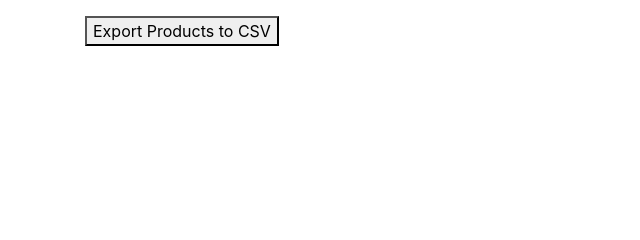
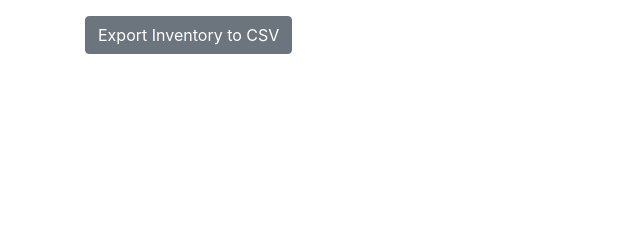
Before and after one commit to eastertest/PIM_Inventory, a Django app: page /home/ in a window 1280 px wide. Shown: the part 278-518 px from the top of the page, without its empty margins (0-640 px from the left). Run offline with Django 3.2, Linux system fonts and the light colour scheme; data that the repository does not hold is empty.

Commit message:
Make the button pretty
bootstrap doesn't modify the look of button but does for <a>

```diff
--- a/prod_inventory_app/templates/prod_inventory_app/index.html
+++ b/prod_inventory_app/templates/prod_inventory_app/index.html
@@ -34,10 +34,9 @@
             <td>
                 <a href="{% url 'product_detail' product.id %}">
                     <input
-
-                            value="SELL / ADD"
-                            class="btn btn-secondary btn"
-                            type="button"/>
+                        value="SELL / ADD"
+                        class="btn btn-secondary btn"
+                        type="button"/>
                 </a>
             </td>
         </tr>
@@ -45,9 +44,12 @@
         {% endfor %}
     </table>
 
-    <button onclick="location.href='../export_products_csv/';">
-        Export Products to CSV
-    </button>
+    <a href="{% url 'export_products_csv' %}">
+        <input
+            value="Export Inventory to CSV"
+            class="btn btn-secondary btn"
+            type="button"/>
+    </a>
 
 </div>
 {% endblock%}
```
